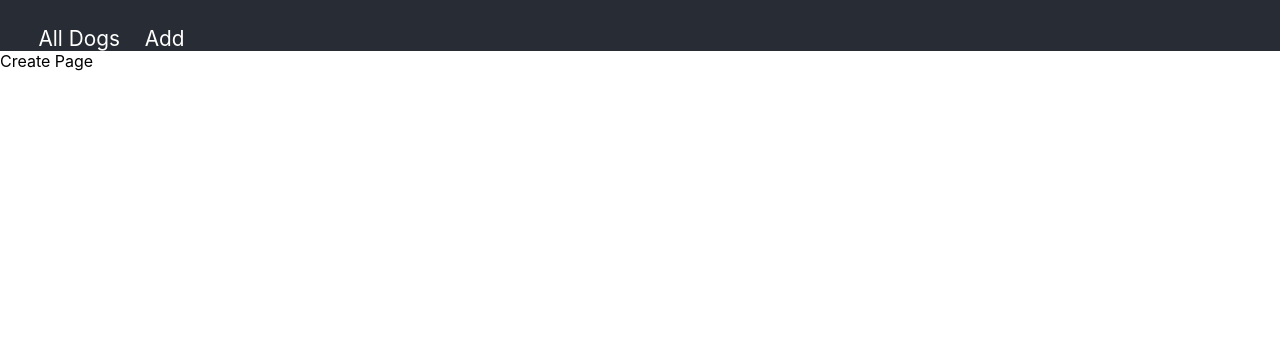
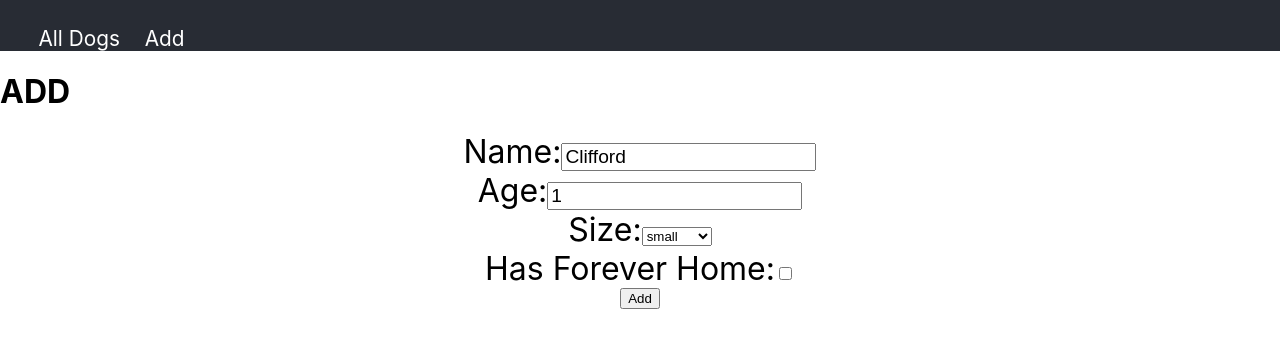
Before and after one commit to katiepdx/app-front-end, a React (Create React App) app: page /create in a window 1280 px wide. Shown: the top 348 px of the page. Built offline with nearby package versions, Linux system fonts and the light colour scheme.

Commit message:
add form

```diff
--- a/src/App.css
+++ b/src/App.css
@@ -55,3 +55,15 @@ a:hover {
   background-color: rgb(207, 209, 230);
   color: black;
 }
+
+.add-form {
+  display: flex;
+  flex-direction: column;
+  align-items: center;
+  justify-content: center;
+  font-size: 2rem;
+}
+
+input {
+  font-size: 1.2rem;
+}
--- a/src/CreatePage.js
+++ b/src/CreatePage.js
@@ -1,12 +1,99 @@
 // add an entry page here
 
 import React, { Component } from 'react'
+import { createDogTile } from './dogs-api.js';
 
 export default class CreatePage extends Component {
+    // set state
+    state = {
+        name: 'Clifford',
+        age_years: 1,
+        size: 'small',
+        is_adopted: false
+    }
+
+    // handle functions go here
+    // handleSubmit for + form button
+    // create dog tile when submit clicked
+    handleSubmit = async (e) => {
+        e.preventDefault();
+
+        // await and get the data from the form
+        await createDogTile({
+            name: this.state.name,
+            age_years: this.state.age_years,
+            size: this.state.size,
+            is_adopted: this.state.is_adopted
+        });
+
+        // set state back to default values
+        this.setState({
+            name: 'Clifford',
+            age_years: 1,
+            size: 'small',
+            is_adopted: true
+        });
+    }
+
+    // handleNameChange
+    handleNameChange = (e) => {
+        this.setState({ name: e.target.value })
+    }
+
+    // handleAgeChange
+    handleAgeChange = (e) => {
+        this.setState({ age_years: e.target.value })
+    }
+
+    // handleSizeChange
+    handleSizeChange = (e) => {
+        this.setState({ size: e.target.value })
+    }
+
+    // handleHomeChange
+    handleHomeChange = () => {
+        this.setState({ is_adopted: true })
+    }
+
     render() {
         return (
             <div>
-                Create Page
+                <h1>ADD</h1>
+                {/* form goes here with an onSubmit */}
+                <form className="add-form" onSubmit={this.handleSubmit}>
+                    {/* name */}
+                    <label>
+                        Name:
+                        <input onChange={this.handleNameChange} type="text" value={this.state.name} />
+                    </label>
+
+                    {/* age */}
+                    <label>
+                        Age:
+                        <input onChange={this.handleAgeChange} type="number" value={this.state.age_years} />
+                    </label>
+
+                    {/* dog size dropdown selection */}
+                    <label>
+                        Size:
+                        <select onChange={this.handleSizeChange} value={this.state.size} >
+                            <option value="x-small">x-small</option>
+                            <option value="small">small</option>
+                            <option value="medium">medium</option>
+                            <option value="large">large</option>
+                            <option value="x-large">x-large</option>
+                        </select>
+                    </label>
+
+                    {/* is_adopted/has a forever home - boolean */}
+                    <label>
+                        Has Forever Home:
+                        <input onChange={this.handleHomeChange} type="checkbox" name="home" value="true" />
+
+                    </label>
+
+                    <button>Add</button>
+                </form>
             </div>
         )
     }
--- a/src/dogs-api.js
+++ b/src/dogs-api.js
@@ -13,3 +13,8 @@ export function fetchDogsData() {
 export function fetchOneDog(id) {
     return request.get(`${URL}/dogs/${id}`);
 }
+// create a dog tile function using the data from the form
+export function createDogTile(dogData) {
+    // make a POST request with the dogData...add to dogs list page
+    return request.post(`${URL}/dogs`, dogData)
+}
```
